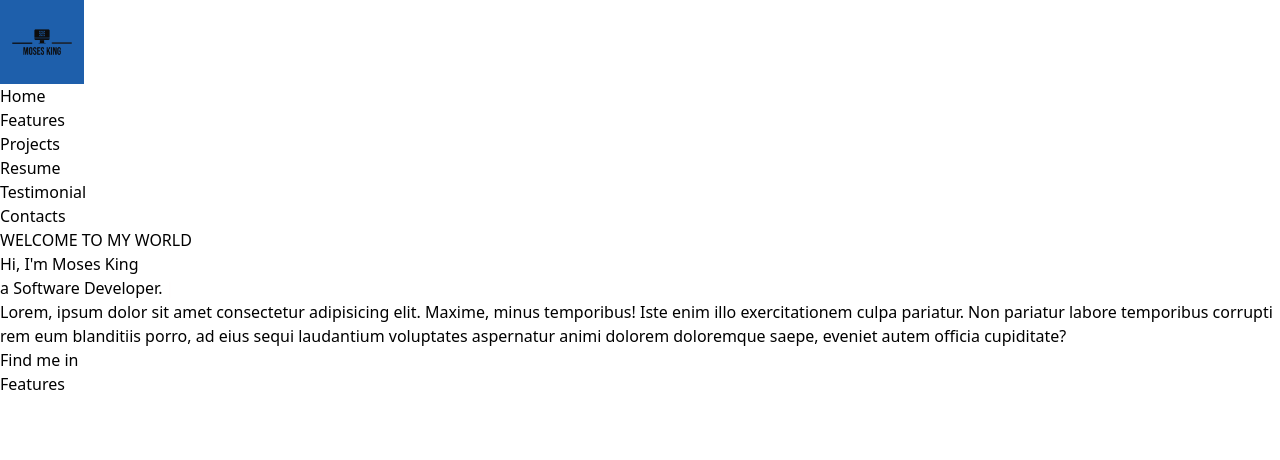
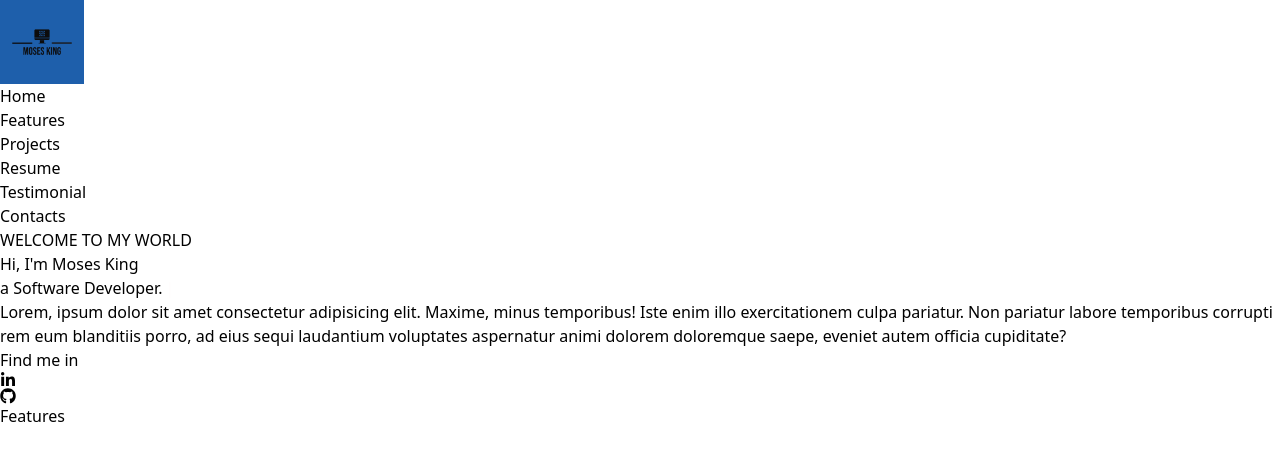
Before and after one commit to King-Mo100/Portfolio, a React (Create React App) app: page / in a window 1280 px wide. Shown: the top 460 px of the page. Built offline with nearby package versions, Linux system fonts and the light colour scheme.

Commit message:
linkedin & github icon

```diff
--- a/src/components/Banner/Banner.js
+++ b/src/components/Banner/Banner.js
@@ -42,6 +42,14 @@ const Banner = () => {
           <h2 className="text-base uppercase font-titleFont mb-4">
             Find me in
           </h2>
+          <div className="flex gap-4">
+            <span className="bannerIcon">
+              <FaLinkedinIn/>
+            </span>
+            <span className="bannerIcon">
+              <FaGithub/>
+            </span>
+          </div>
         </div>
       </div>
 
```
